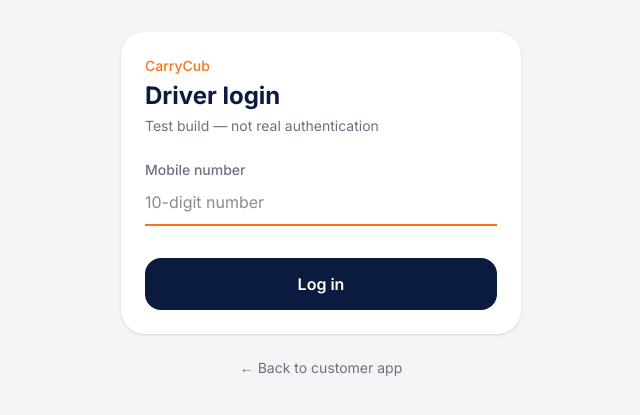
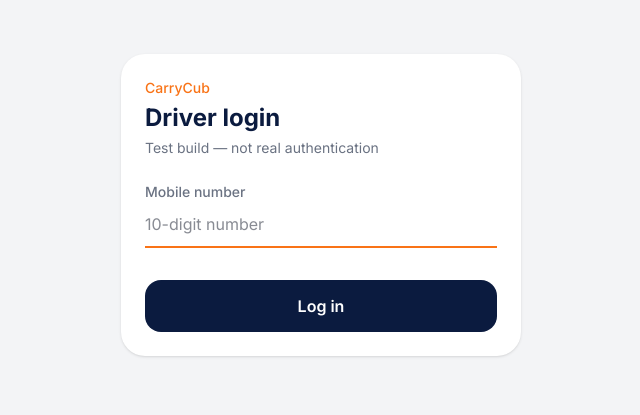
Before and after one commit to rockaman3-netizen/carrycub-booking, a Next.js app: page /driver/login in a window 1280 px wide. Shown: the part 195-610 px from the top of the page, without its empty margins (319-959 px from the left). Built offline with nearby package versions, Linux system fonts and the light colour scheme.

Commit message:
Update page.tsx

```diff
--- a/src/app/driver/login/page.tsx
+++ b/src/app/driver/login/page.tsx
@@ -1,6 +1,5 @@
 "use client";
 
-import Link from "next/link";
 import { useRouter } from "next/navigation";
 import { useEffect, useState } from "react";
 import { currentDriver, driverLogin } from "@/lib/driver-auth";
@@ -59,10 +58,6 @@
             </p>
           )}
         </div>
-
-        <Link href="/" className="mt-6 text-center text-sm text-gray-500">
-          ← Back to customer app
-        </Link>
       </div>
     </main>
   );
```
